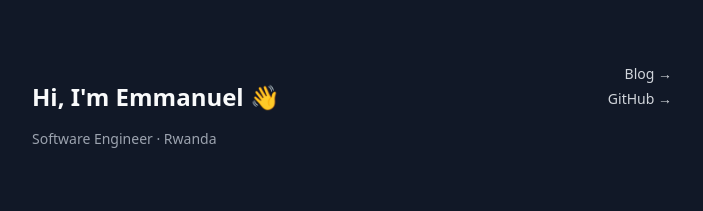
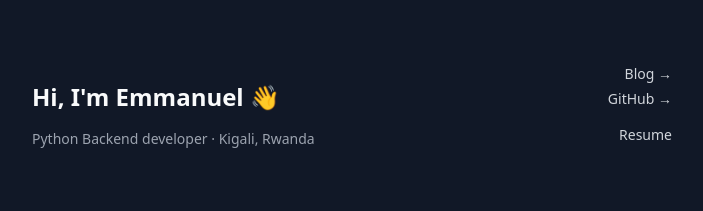
Before and after one commit to EmmanuelNiyonshuti/website, a plain HTML site: page index.html in a window 1280 px wide. Shown: the top 211 px of the page, without its empty margins (288-991 px from the left). Drawn offline with Linux system fonts and the light colour scheme.

Commit message:
add a resume link

```diff
--- a/index.html
+++ b/index.html
@@ -11,11 +11,12 @@
   <div class="top">
     <div>
       <h1>Hi, I'm Emmanuel 👋</h1>
-      <p class="role">Software Engineer · Rwanda</p>
+      <p class="role">Python Backend developer · Kigali, Rwanda</p>
     </div>
     <div class="links">
       <a href="https://blog.niyonshutiemmanuel.com">Blog →</a>
       <a href="https://github.com/EmmanuelNiyonshuti?tab=repositories">GitHub →</a>
+      <a class="resume"  href="docs/Resume.pdf" download>Resume</a>
       <!-- <span class="soon">Projects (soon)</span> -->
     </div>
   </div>
--- a/styles/main.css
+++ b/styles/main.css
@@ -49,7 +49,9 @@ h1 {
     font-size: 0.875rem;
     color: #4b5563;
 }
-
+.resume {
+    margin-top: 10px;
+}
 .section-label {
     font-size: 0.7rem;
     font-weight: 600;
```
